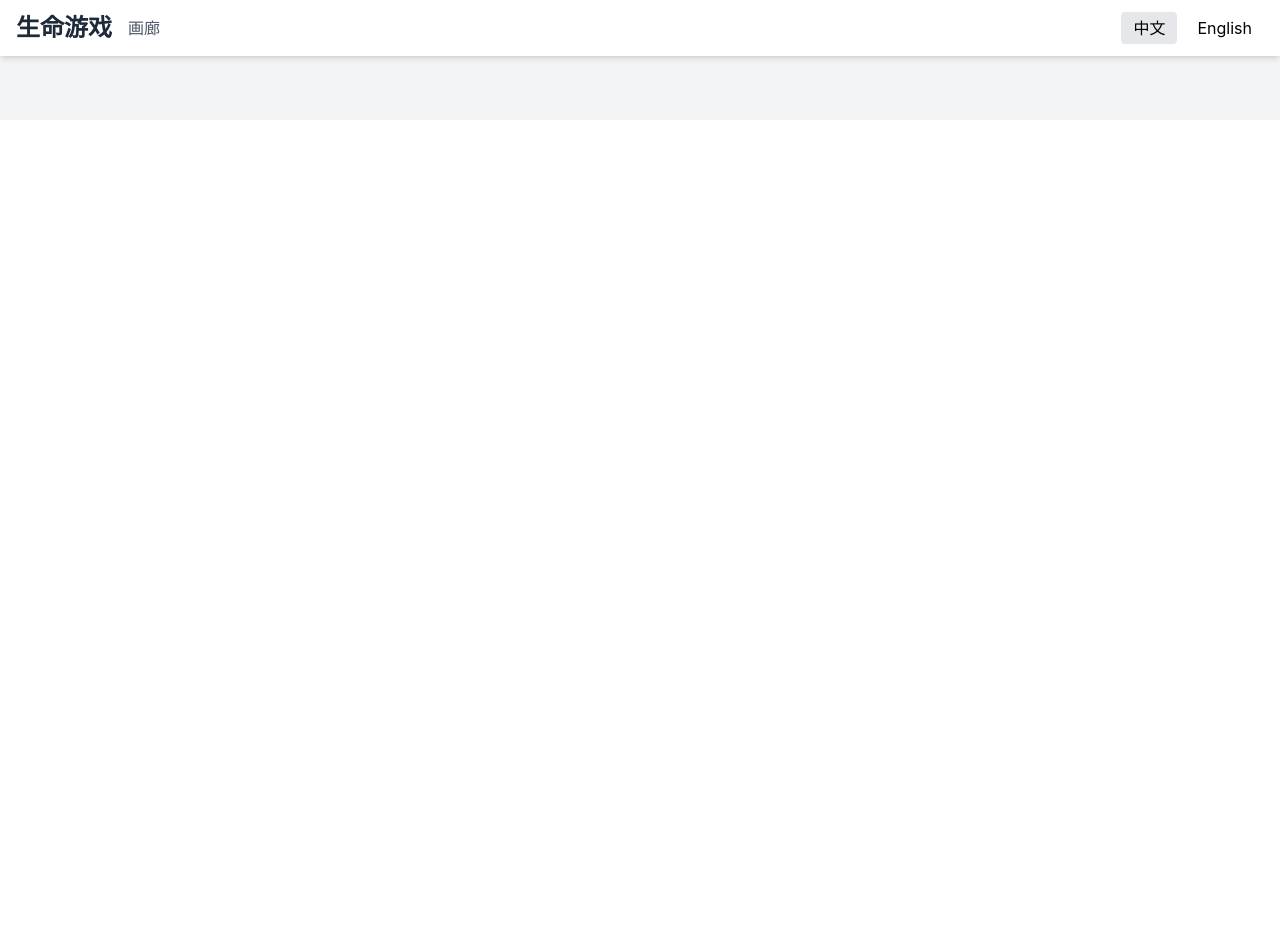
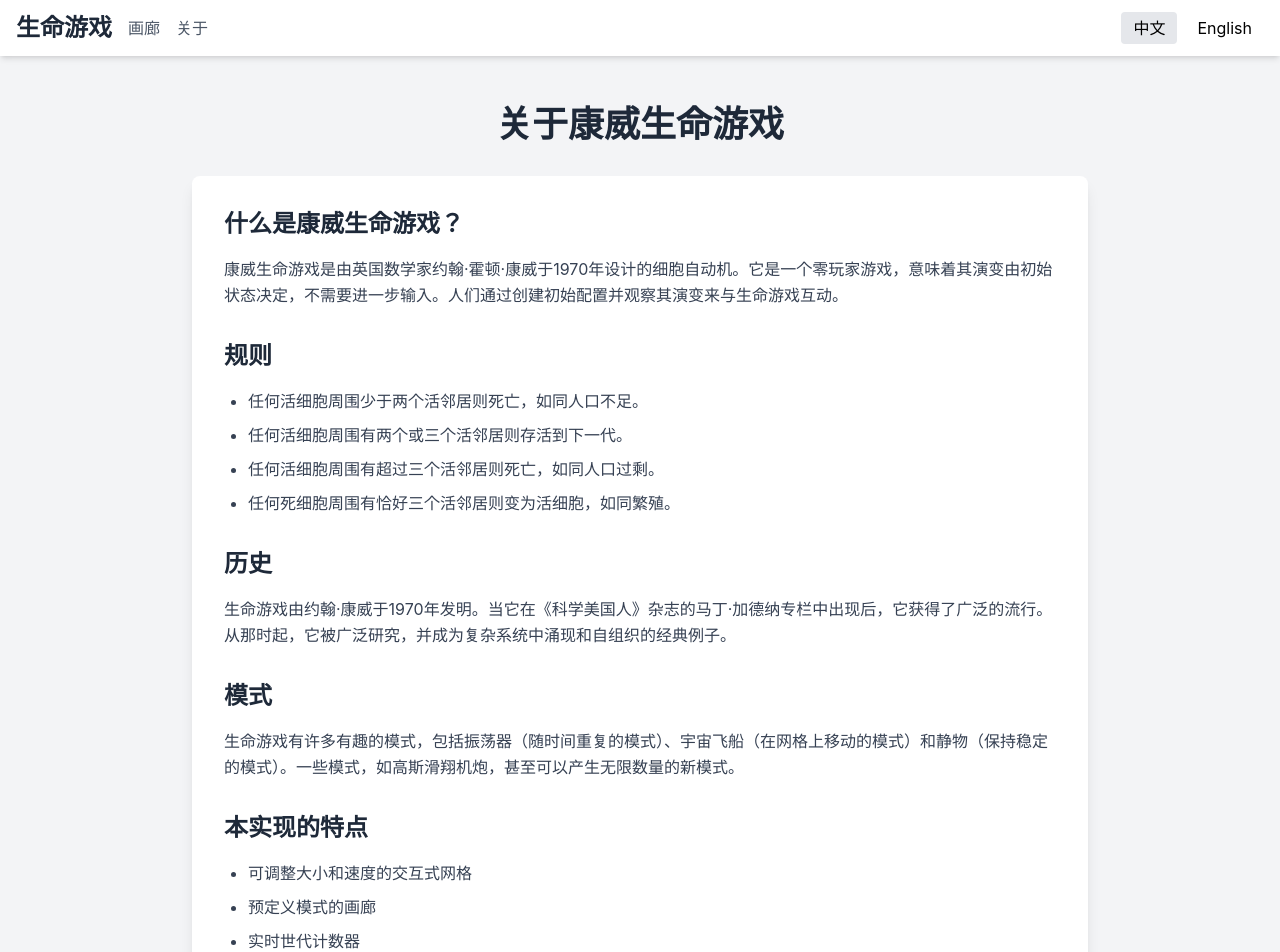
Before and after one commit to hojas/game-of-life, a Vue app: page /about in a window 1280 px wide. Before the commit this address had no page. Shown: the top 952 px of the page. Before the commit the page ends 800 px from the top, so only its background shows below. Built offline with nearby package versions, Linux system fonts and the light colour scheme.

Commit message:
feat: add about page with game introduction, optimize styling

```diff
--- a/src/App.vue
+++ b/src/App.vue
@@ -19,6 +19,9 @@ function switchLanguage(lang: string) {
           </router-link>
           <router-link to="/gallery" class="text-gray-600 hover:text-blue-600 transition">
             {{ $t('nav.gallery') }}
+          </router-link>
+          <router-link to="/about" class="text-gray-600 hover:text-blue-600 transition">
+            {{ $t('nav.about') }}
           </router-link>
         </div>
           <div class="flex items-center">
--- a/src/i18n/en.ts
+++ b/src/i18n/en.ts
@@ -78,5 +78,26 @@ export default {
   nav: {
     home: 'Game of Life',
     gallery: 'Gallery',
+    about: 'About',
+  },
+  about: {
+    title: 'About Conway\'s Game of Life',
+    gameTitle: 'What is Conway\'s Game of Life?',
+    gameDescription: 'Conway\'s Game of Life is a cellular automaton devised by the British mathematician John Horton Conway in 1970. It is a zero-player game, meaning that its evolution is determined by its initial state, requiring no further input. One interacts with the Game of Life by creating an initial configuration and observing how it evolves.',
+    rulesTitle: 'Rules',
+    rule1: 'Any live cell with fewer than two live neighbors dies, as if by underpopulation.',
+    rule2: 'Any live cell with two or three live neighbors lives on to the next generation.',
+    rule3: 'Any live cell with more than three live neighbors dies, as if by overpopulation.',
+    rule4: 'Any dead cell with exactly three live neighbors becomes a live cell, as if by reproduction.',
+    historyTitle: 'History',
+    historyDescription: 'The Game of Life was invented by John Conway in 1970. It gained popularity when it was featured in Martin Gardner\'s column in Scientific American. Since then, it has been widely studied and has become a classic example of emergence and self-organization in complex systems.',
+    patternsTitle: 'Patterns',
+    patternsDescription: 'The Game of Life has many interesting patterns, including oscillators (patterns that repeat over time), spaceships (patterns that move across the grid), and still lifes (patterns that remain stable). Some patterns, like the Gosper Glider Gun, can even produce an infinite number of new patterns.',
+    featuresTitle: 'Features of This Implementation',
+    feature1: 'Interactive grid with adjustable size and speed',
+    feature2: 'Gallery of predefined patterns',
+    feature3: 'Real-time generation counter',
+    feature4: 'Support for multiple languages (English and Chinese)',
+    feature5: 'Responsive design for different screen sizes',
   },
 }
--- a/src/i18n/zh.ts
+++ b/src/i18n/zh.ts
@@ -78,5 +78,26 @@ export default {
   nav: {
     home: '生命游戏',
     gallery: '画廊',
+    about: '关于',
+  },
+  about: {
+    title: '关于康威生命游戏',
+    gameTitle: '什么是康威生命游戏？',
+    gameDescription: '康威生命游戏是由英国数学家约翰·霍顿·康威于1970年设计的细胞自动机。它是一个零玩家游戏，意味着其演变由初始状态决定，不需要进一步输入。人们通过创建初始配置并观察其演变来与生命游戏互动。',
+    rulesTitle: '规则',
+    rule1: '任何活细胞周围少于两个活邻居则死亡，如同人口不足。',
+    rule2: '任何活细胞周围有两个或三个活邻居则存活到下一代。',
+    rule3: '任何活细胞周围有超过三个活邻居则死亡，如同人口过剩。',
+    rule4: '任何死细胞周围有恰好三个活邻居则变为活细胞，如同繁殖。',
+    historyTitle: '历史',
+    historyDescription: '生命游戏由约翰·康威于1970年发明。当它在《科学美国人》杂志的马丁·加德纳专栏中出现后，它获得了广泛的流行。从那时起，它被广泛研究，并成为复杂系统中涌现和自组织的经典例子。',
+    patternsTitle: '模式',
+    patternsDescription: '生命游戏有许多有趣的模式，包括振荡器（随时间重复的模式）、宇宙飞船（在网格上移动的模式）和静物（保持稳定的模式）。一些模式，如高斯滑翔机炮，甚至可以产生无限数量的新模式。',
+    featuresTitle: '本实现的特点',
+    feature1: '可调整大小和速度的交互式网格',
+    feature2: '预定义模式的画廊',
+    feature3: '实时世代计数器',
+    feature4: '支持多种语言（英语和中文）',
+    feature5: '适应不同屏幕尺寸的响应式设计',
   },
 }
--- a/src/router/index.ts
+++ b/src/router/index.ts
@@ -2,6 +2,7 @@ import { createRouter, createWebHistory } from 'vue-router'
 import Gallery from '../views/Gallery.vue'
 import GameDetail from '../views/GameDetail.vue'
 import Home from '../views/Home.vue'
+import About from '../views/About.vue'
 
 const router = createRouter({
   history: createWebHistory(),
@@ -22,6 +23,11 @@ const router = createRouter({
       component: GameDetail,
       props: true,
     },
+    {
+      path: '/about',
+      name: 'About',
+      component: About,
+    },
   ],
 })
 
--- /dev/null
+++ b/src/views/About.vue
@@ -0,0 +1,71 @@
+<script setup lang="ts">
+// About page component for Conway's Game of Life
+</script>
+
+<template>
+  <div class="min-h-screen bg-gray-100 flex flex-col items-center p-4">
+    <h1 class="text-4xl font-bold mb-8 text-gray-800">
+      {{ $t('about.title') }}
+    </h1>
+
+    <div class="bg-white rounded-lg shadow-lg p-8 w-full max-w-4xl">
+      <div class="space-y-8">
+        <section>
+          <h2 class="text-2xl font-bold mb-4 text-gray-800">
+            {{ $t('about.gameTitle') }}
+          </h2>
+          <p class="text-gray-700 leading-relaxed">
+            {{ $t('about.gameDescription') }}
+          </p>
+        </section>
+
+        <section>
+          <h2 class="text-2xl font-bold mb-4 text-gray-800">
+            {{ $t('about.rulesTitle') }}
+          </h2>
+          <ul class="list-disc pl-6 space-y-2 text-gray-700 leading-relaxed">
+            <li>{{ $t('about.rule1') }}</li>
+            <li>{{ $t('about.rule2') }}</li>
+            <li>{{ $t('about.rule3') }}</li>
+            <li>{{ $t('about.rule4') }}</li>
+          </ul>
+        </section>
+
+        <section>
+          <h2 class="text-2xl font-bold mb-4 text-gray-800">
+            {{ $t('about.historyTitle') }}
+          </h2>
+          <p class="text-gray-700 leading-relaxed">
+            {{ $t('about.historyDescription') }}
+          </p>
+        </section>
+
+        <section>
+          <h2 class="text-2xl font-bold mb-4 text-gray-800">
+            {{ $t('about.patternsTitle') }}
+          </h2>
+          <p class="text-gray-700 leading-relaxed">
+            {{ $t('about.patternsDescription') }}
+          </p>
+        </section>
+
+        <section>
+          <h2 class="text-2xl font-bold mb-4 text-gray-800">
+            {{ $t('about.featuresTitle') }}
+          </h2>
+          <ul class="list-disc pl-6 space-y-2 text-gray-700 leading-relaxed">
+            <li>{{ $t('about.feature1') }}</li>
+            <li>{{ $t('about.feature2') }}</li>
+            <li>{{ $t('about.feature3') }}</li>
+            <li>{{ $t('about.feature4') }}</li>
+            <li>{{ $t('about.feature5') }}</li>
+          </ul>
+        </section>
+      </div>
+    </div>
+  </div>
+</template>
+
+<style scoped>
+/* 额外的样式优化 */
+</style>
```
Lines whose indentation alone changed are shown as unchanged.
